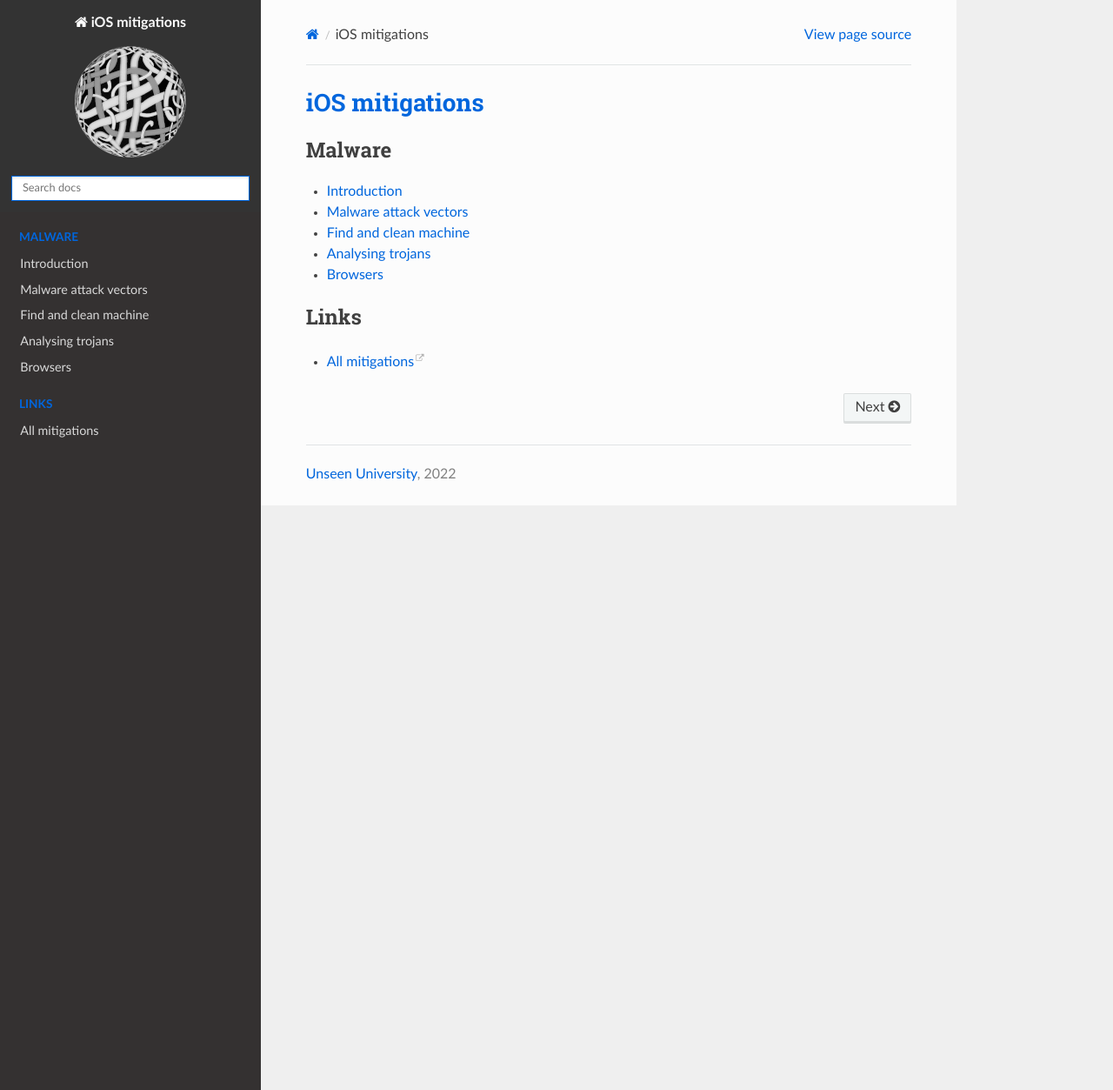
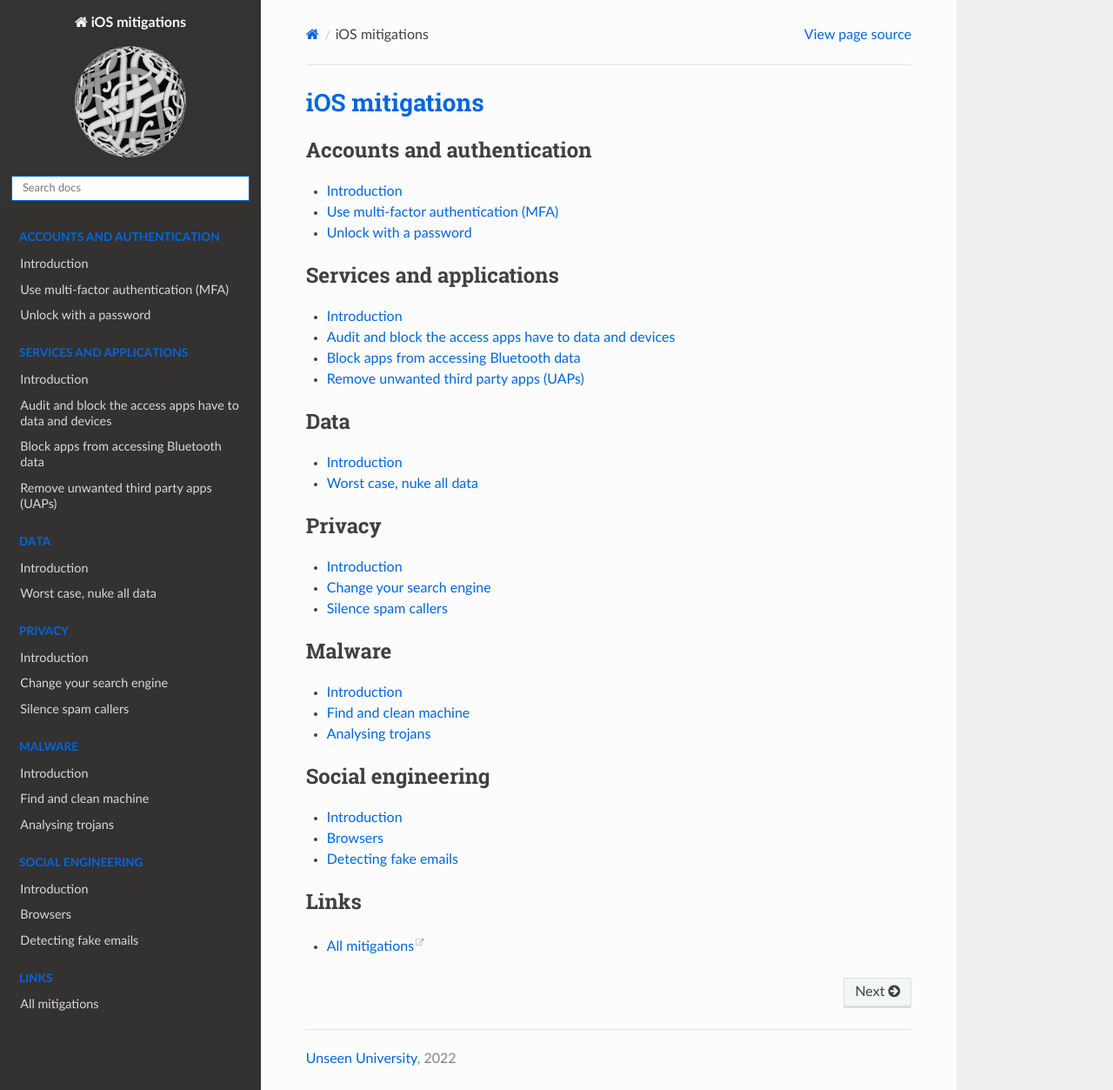
Before and after one commit to tymyrddin/blue-ios, a Sphinx documentation site: the page built from source/index.rst, in a window 1280 px wide and 1253 px high. Shown: the whole window at 87% size. Built offline with Sphinx 7.4.7 and the Read the Docs theme 2.0.0, drawn with Linux system fonts in a browser that asks for light colours.

```diff
--- /dev/null
+++ b/source/docs/authentication/README.md
@@ -0,0 +1,4 @@
+# Introduction
+
+* [Unlock with a password](unlock.md)
+* [Use multi-factor authentication (MFA)](mfa.md)
--- /dev/null
+++ b/source/docs/authentication/mfa.md
@@ -0,0 +1,26 @@
+# Use multi-factor authentication (MFA)
+
+Many sites and applications offer two-factor authentication (2FA), also named multi-factor authentication (MFA).
+With 2FA enabled, logging into a website or application requires both a password and a unique code that is texted to
+your phone number or delivered via an authenticator app. You have to input this code in order to gain access to your
+account. Even if someone else has your password, they will not be able to break into your accounts if they can not get
+the code.
+
+When you use one of the authenticator apps included here, you bolster the password you know with the token,
+smartphone, or smartwatch that you have.
+
+Setting up MFA usually involves scanning a QR code on the site with your phone's authenticator app. Note that you can
+scan the code to more than one phone, if you want a backup.
+
+Authenticator apps generate time-based, one-time passcodes (TOTP or OTP), which are usually six digits that refresh
+every 30 seconds. Once you set up MFA, every time you want to log in to a site, you enter the code into the secured app
+or site's login page, and you’re in. The time limit means that if an adversary manages to get your one-time passcode,
+it won’t work for them after that 30 seconds.
+
+Something to look for when choosing one of these apps is whether it backs up the account info (encrypted, of course) in
+case you no longer have the phone you set everything up on. These all do (Google Authenticator does not).
+
+* [Authy](https://authy.com/)
+* [Duo Mobile](https://duo.com/product/multi-factor-authentication-mfa/)
+* [LastPass Authenticator](https://www.lastpass.com/solutions/authentication)
+* [Microsoft Authenticator](https://www.microsoft.com/en-gb/security/mobile-authenticator-app)
--- /dev/null
+++ b/source/docs/authentication/unlock.md
@@ -0,0 +1,35 @@
+# Unlock with a password
+
+Touch ID or Face ID to unlock your phone without needing to enter a password (passcode, PIN) is nice, but in some
+countries biometric authentication methods are not protected the way passwords are. In these countries, law
+enforcement can not compel someone to enter a password to unlock a device without a search warrant, but they can for
+Touch ID or Face ID.
+
+In addition, for all people in all countries, raw biometrics data in the form of fingerprints, face scans or voice
+recognition, for example, is analog data until a biometric system converts it to digital data that a computer can then
+process. This data must be stored somewhere. The convenience of biometric authentication is only worthwhile as long as the data being stored remains secure and
+untapped. For single-user devices, like an iPhone, this data can be stored on the local device.
+
+Apple can promise to ensure no one, not even Apple itself, has rights to access the biometric data. Unless the iPhone
+gets hacked of course. Even if that were extremely hard, identity is the most significant and valuable possession and
+the protection of it is crucial.
+
+Law enforcement and Identity issues aside, while Touch ID and Face ID are convenient, both leave you vulnerable to
+[unwanted unlocks when you are sleeping](https://techcrunch.com/2013/09/20/fingerprint-unlock-while-sleeping/).
+
+## Temporarily disable Touch ID or Face ID
+
+* Go to Settings -> Emergency SOS
+* Make sure the “Call with Side Button” toggle is on (green).
+* Whenever you want to quickly disable Face ID or Touch ID, press the iPhone’s Side button five times.
+* A screen will appear that shows three sliders: power off, Medical ID, and Emergency SOS. Below them will be a cancel button.
+
+Once this screen appears, Face ID and Touch ID are automatically disabled, and you’ll only be able to unlock your phone with your passcode (keep in mind, once you unlock it with a passcode, Face ID and Touch ID are reenabled).
+
+## Disable Touch ID or Face ID permanently
+
+* Go to Settings -> Touch ID & Passcode (on an iPhone X, it’s Face ID & Passcode instead). You’ll be prompted to enter your passcode.
+* On the Touch ID & Passcode page (or Face ID & Passcode page on the iPhone X), turn off all the settings in the “Use Touch ID For” section, “iPhone Unlock” and “Apple Pay” and “iTunes & App Store.”
+
+Now, you will only be able to unlock your iPhone, use Apple Pay, or pay for purchases from iTunes and the App Store by entering your passcode. The biggest problem with this is that you are more likely to use a weak passcode for convenience.
+Use a more secure iPhone passcode that combines numbers and letters.
--- /dev/null
+++ b/source/docs/data/README.md
@@ -0,0 +1,3 @@
+# Introduction
+
+* [Worst case, nuke all data](nuke.md)
--- /dev/null
+++ b/source/docs/data/nuke.md
@@ -0,0 +1,12 @@
+# Worst case, nuke all data
+
+The contents of your iPhone contains personal and private details about every aspect of your life. If the worst happens
+and someone steals it, it’s good to know that the thief won’t have endless opportunities to guess your passcode.
+
+I have seen strategies of allowing location data and enabling guest accounts so someone can maybe locate their phone.
+Maybe. This feature is awesome, because it doesn't require location tracking turned off.
+
+* Go to Settings -> Face ID & Passcode (Touch ID & Passcode on an older iPhone)
+* At the bottom of the screen, toggle the “Erase Data” switch to on.
+
+Now all data on your iPhone is deleted if the wrong passcode is entered 10 times in a row.
--- /dev/null
+++ b/source/docs/privacy/README.md
@@ -0,0 +1,4 @@
+# Introduction
+
+* [Silence spam callers](spam.md)
+* [Change your search engine](search-engine.md)
--- /dev/null
+++ b/source/docs/privacy/search-engine.md
@@ -0,0 +1,8 @@
+# Change your search engine
+
+By default, Safari uses Google’s search engine to return results when you do a web search. Google pays Apple billions
+every year to be the default search engine. But Apple also allows you to choose a different search engine, including
+offering the privacy-focused DuckDuckGo (its business model doesn’t rely on collecting data about you).
+
+* Go to Settings -> Safari -> Search Engine
+* Tap DuckDuckGo
--- /dev/null
+++ b/source/docs/privacy/spam.md
@@ -0,0 +1,8 @@
+# Silence spam callers
+
+Spam and robocalls are a major problem, everywhere. If you are driven insane:
+
+* Go to Settings -> Phone and scroll down until you see the “Silence Unknown Callers” toggle.
+* Tap this switch, so it is on (green)
+
+From now on, until you undo it, all calls from unknown numbers (those not in your Contacts) will be silenced for good.
--- /dev/null
+++ b/source/docs/services/README.md
@@ -0,0 +1,5 @@
+# Introduction
+
+* [Audit and block the access apps have to data and devices](audit-and-block.md)
+* [Remove unwanted third party apps (UAPs)](uap.md)
+* [Block apps from accessing Bluetooth data](bluetooth.md)
--- /dev/null
+++ b/source/docs/services/audit-and-block.md
@@ -0,0 +1,10 @@
+# Audit and block the access apps have to data and devices
+
+When considering if an app should continue to have access to certain types of your data or hardware, ask yourself if
+you use features in that app that requires such access? If you never check yourself into places in Facebook, why should
+the Facebook app continue to have access to your location data (which can be used for tracking your movements)?
+
+* Go to Settings -> Privacy
+* You will see a list of types of data, from location data to photos and items like camera and microphone.
+* Tapping on an item takes you to a list of apps that have access to that type of data.
+* To restrict an app from accessing that data, toggle its switch to off.
--- /dev/null
+++ b/source/docs/services/bluetooth.md
@@ -0,0 +1,16 @@
+# Block apps from accessing Bluetooth data
+
+Bluetooth allows for wirelessly connecting accessories to an iPhone, including anything from AirPods to game
+controllers. Applications, when getting access to that connection can track your location in physical space.
+The apps get this location data from beacons: small devices that can tell when you are nearby based on the Bluetooth
+signal the phone emits.
+
+Beacons allow for sending location-based alerts to the phone, for guiding you around a museum exhibit. And some apps
+have also been using these Bluetooth beacon location data to track you without your knowledge.
+
+That’s why in iOS 13+, Apple created a new privacy setting showing you just what apps are using your Bluetooth data
+and gives you the ability to shut off those apps’ access to your Bluetooth connection.
+
+* Go to Settings -> Privacy -> Bluetooth.
+* You will see a list of all your apps that have access to your Bluetooth data.
+* Toggle the switch next to an app to off (white) to deny it access to your Bluetooth data.
--- /dev/null
+++ b/source/docs/services/uap.md
@@ -0,0 +1,13 @@
+# Remove unwanted third party apps (UAPs)
+
+Everything typed on your iOS smartphone goes through your keyboard. This means the keyboard has access to
+those passwords, private emails, documents, and SMS messages you type on your phone. It can even see your credit card
+information. The perfect Trojan Horse.
+
+The Apple Store is not as riddled with bad actors as the Google Play Store, but sometimes malicious apps do sneak in.
+Keep yourself informed and research each app thorougly before installing.
+
+## Articles
+
+* [Snyke: SourMint](https://snyk.io/research/sour-mint-malicious-sdk/)
+* [Wandera discovered 17 malicious click fraud apps hosted on Apple’s iOS app store](https://www.wandera.com/mobile-security/ios-trojan-malware/)
--- /dev/null
+++ b/source/docs/social-engineering/browsers.md
@@ -0,0 +1,7 @@
+# Browsers
+
+Many of the browser vulnerabilities exploited by the attacks and abuses mentioned need to be fixed by the developers of browsers and web applications, which aren’t much under the direct control of users, but users are not entirely powerless.
+
+* Use Safari: Apple has given [Safari built-in privacy features](https://www.fastcompany.com/40581691/all-the-people-apple-just-pissed-off-to-better-protect-your-privacy) that other web browsers are not and are unlikely to ever offer: stopping advertisers from tracking you around the web, stopping Facebook and Google from tracking your browsing history via like and share buttons, and stopping websites from identifying you by “fingerprinting,” a technique that uses your device’s unique digital signature to identify it online. Safari also lets you manage if websites can gain access to your camera and microphone.
+* Use the rest of [safer browsing](data-mitigations:docs/browsing/README) also.
+* Use [networked or single-point anonymisers](data-mitigations:docs/traffic/README) to obscure identifying information.
--- /dev/null
+++ b/source/docs/social-engineering/check-mail.md
@@ -0,0 +1,6 @@
+# Detecting fake emails
+
+* Look closely at the ‘from’ field.
+* Verify message source.
+* Check the reply email.
+* Reply and wait for the result.
--- a/source/index.rst
+++ b/source/index.rst
@@ -1,5 +1,41 @@
 iOS mitigations
 ===========================================
+
+.. toctree::
+   :glob:
+   :maxdepth: 1
+   :includehidden:
+   :caption: Accounts and authentication
+
+   docs/authentication/README.md
+   docs/authentication/*
+
+.. toctree::
+   :glob:
+   :maxdepth: 1
+   :includehidden:
+   :caption: Services and applications
+
+   docs/services/README.md
+   docs/services/*
+
+.. toctree::
+   :glob:
+   :maxdepth: 1
+   :includehidden:
+   :caption: Data
+
+   docs/data/README.md
+   docs/data/*
+
+.. toctree::
+   :glob:
+   :maxdepth: 1
+   :includehidden:
+   :caption: Privacy
+
+   docs/privacy/README.md
+   docs/privacy/*
 
 .. toctree::
    :glob:
@@ -8,10 +44,17 @@ iOS mitigations
    :caption: Malware
 
    docs/malware/README.md
-   docs/malware/attack-vectors.md
    docs/malware/clean-machine.md
    docs/malware/analysing-trojans.md
-   docs/malware/browsers.md
+
+.. toctree::
+   :glob:
+   :maxdepth: 1
+   :includehidden:
+   :caption: Social engineering
+
+   docs/social-engineering/README.md
+   docs/social-engineering/*
 
 .. toctree::
    :caption: Links
```
Also changed, not shown: source/docs/malware/browsers.md (deleted, +0 -13 lines), source/docs/social-engineering/README.md (renamed from source/docs/malware/attack-vectors.md, +9 -4 lines).
